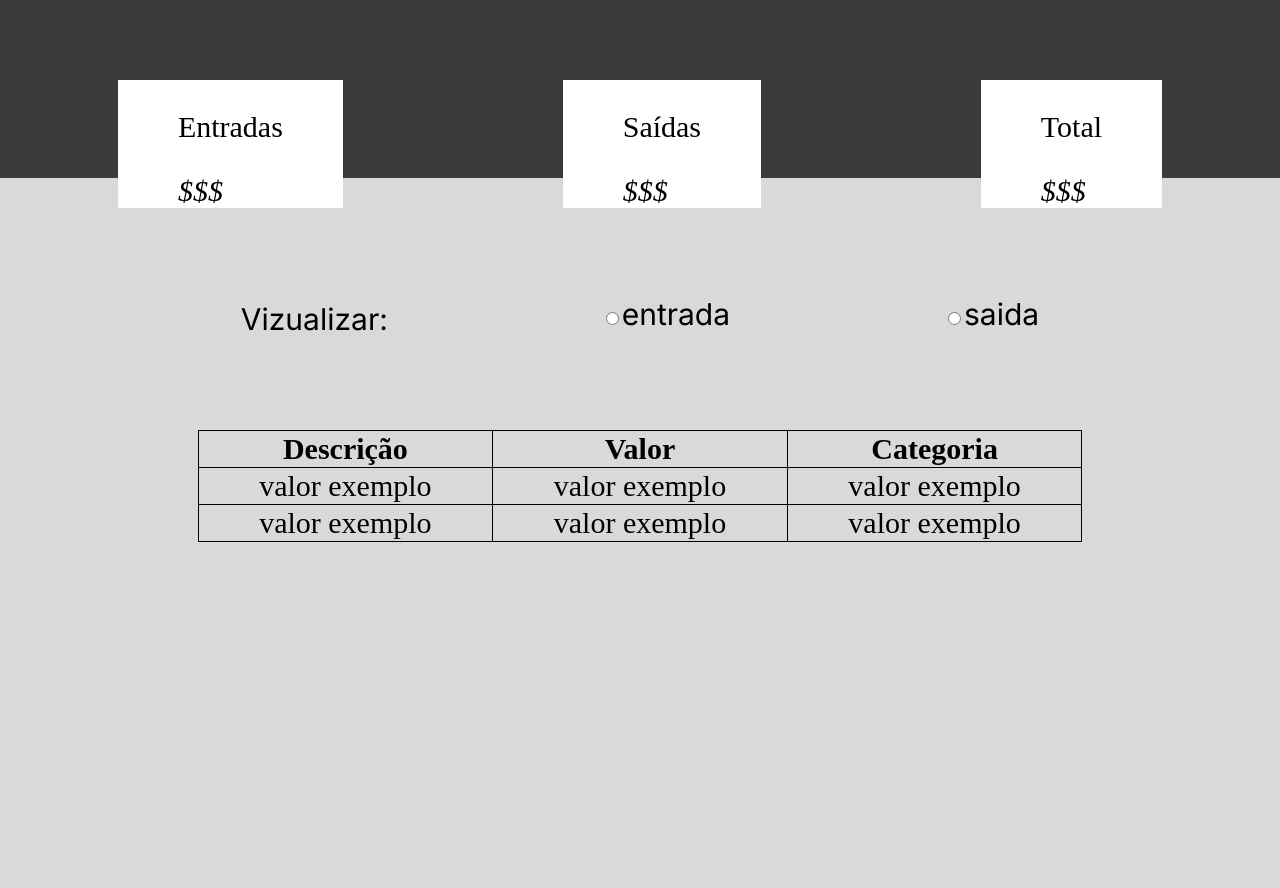
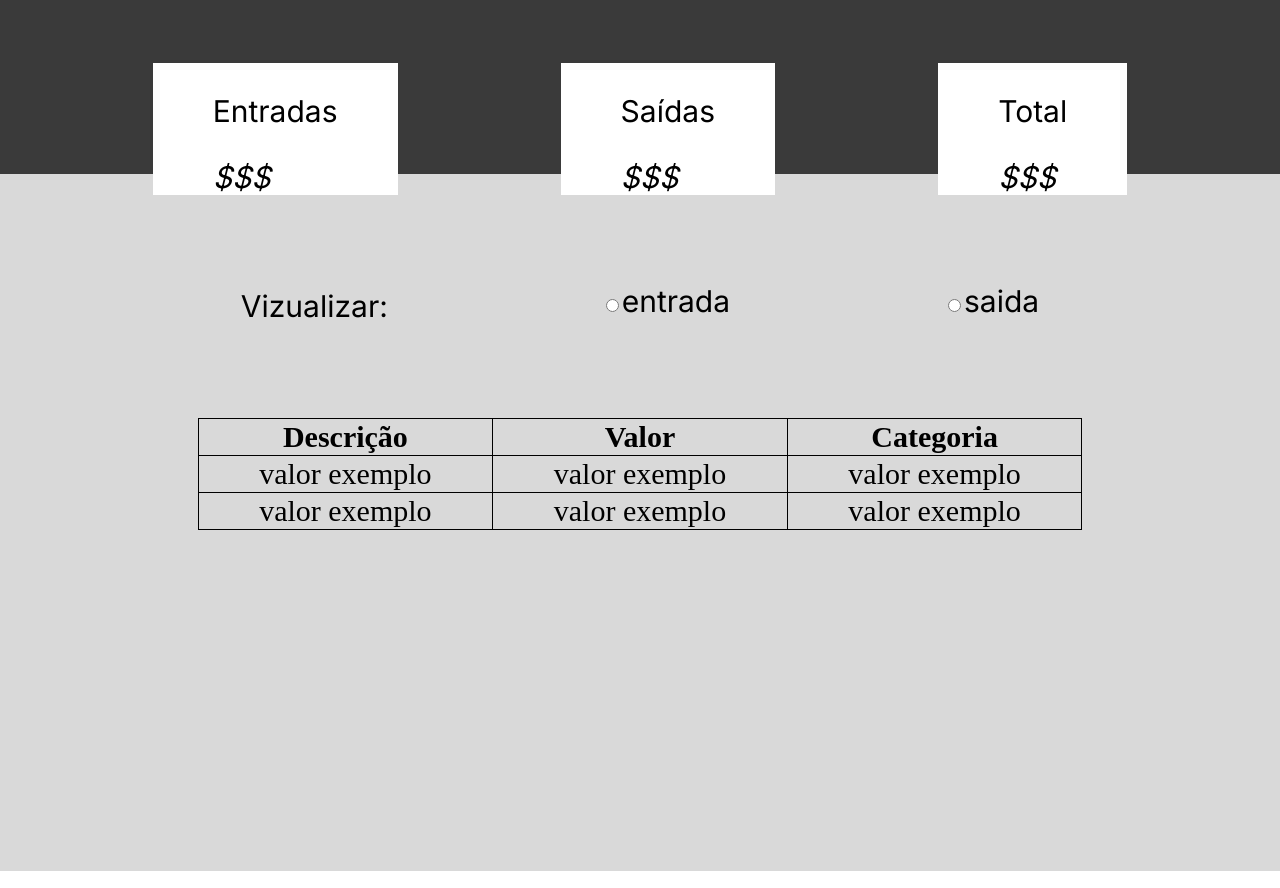
Before and after one commit to luizbsadev/controle-financeiro, an Angular app in the folder front-end/: page / in a window 1280 px wide. Built offline with nearby package versions, Linux system fonts and the light colour scheme.

Commit message:
alternando css para juntar mais o valores

```diff
--- a/front-end/src/app/valores/valores.component.css
+++ b/front-end/src/app/valores/valores.component.css
@@ -1,7 +1,10 @@
 section.itens {
+    display: flex;
+    flex-direction: row;
     justify-content: space-around;
-    display: flex;
-    margin-top: 10vh;
+    margin: 5% 5%;
+    font-family: "Inter";
+    font-size: 30px;
 }
 
 div.item {
```
